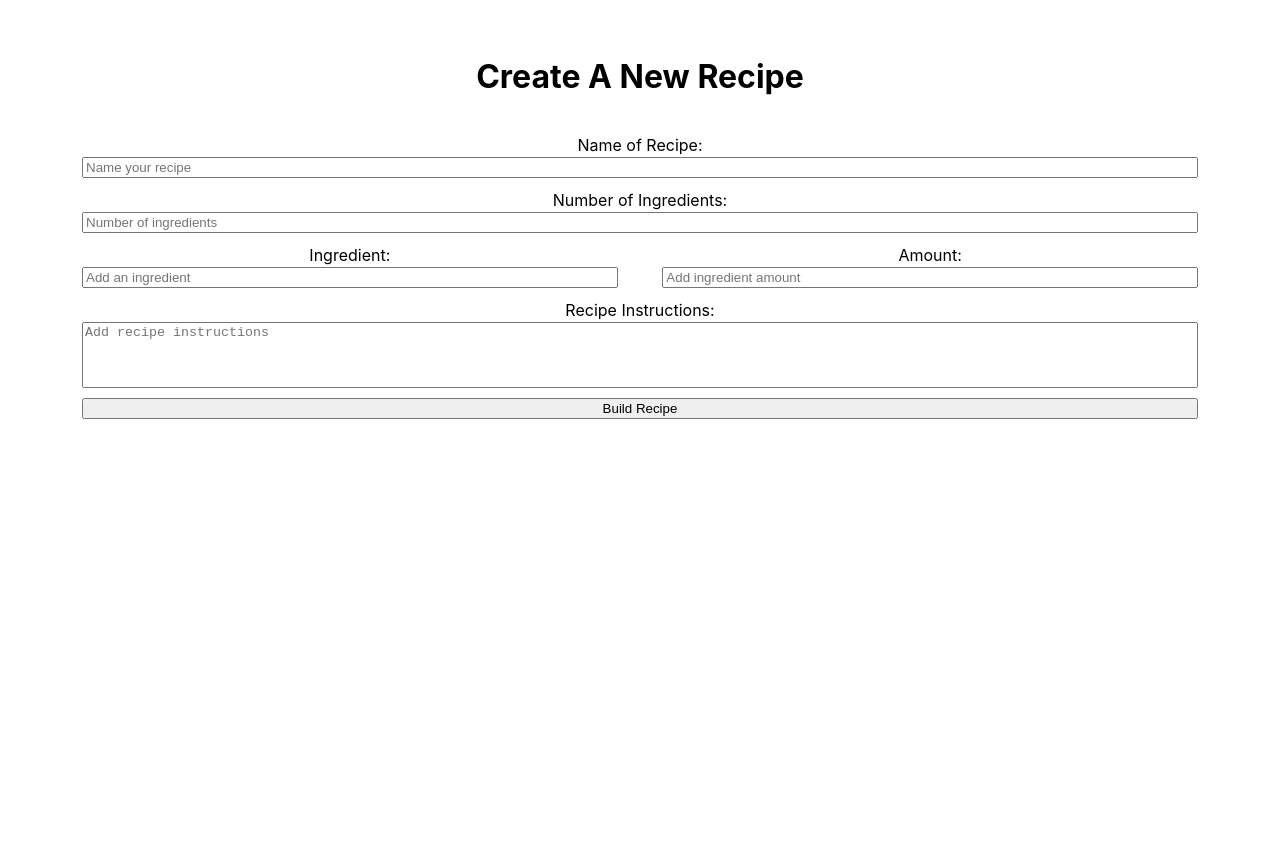
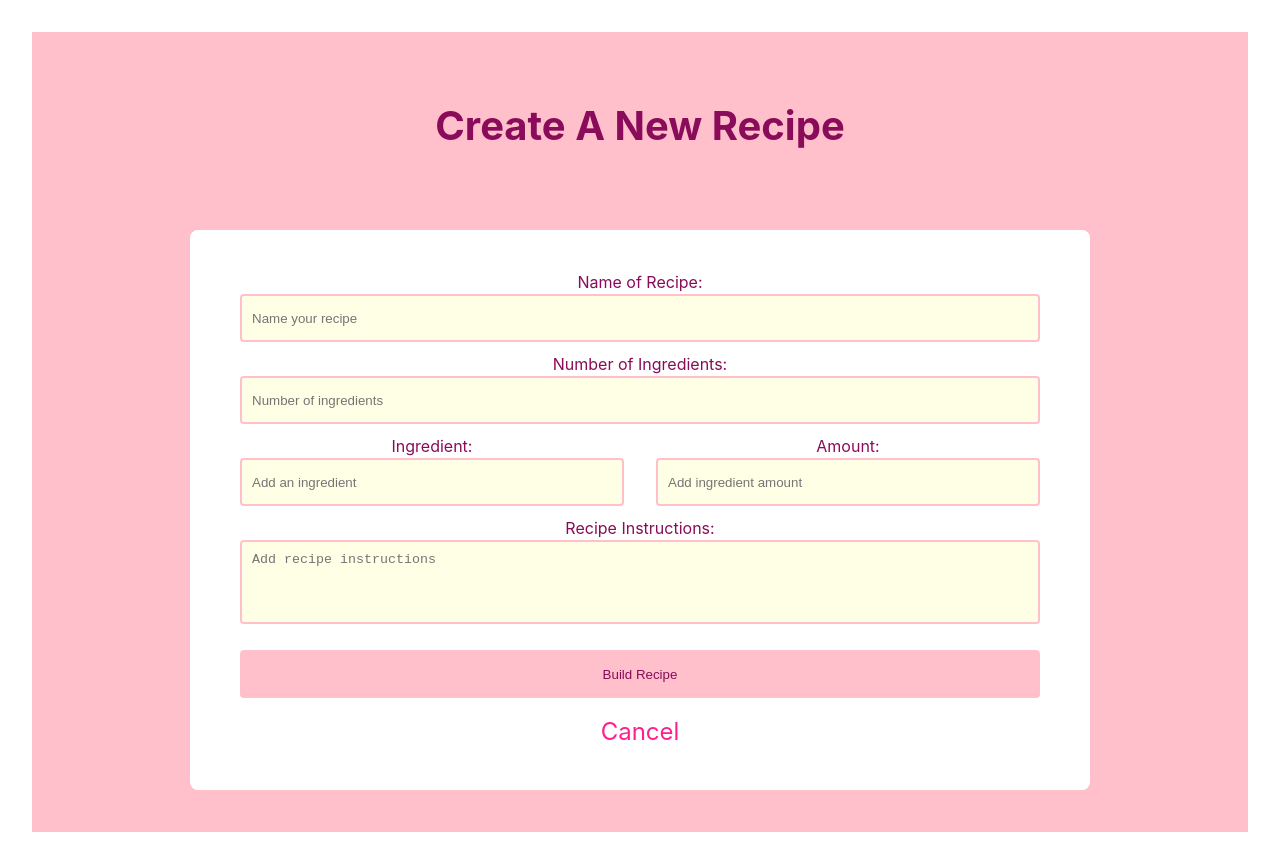
Before and after one commit to reganbrown/recipe-box, a React (Vite) app: page /CreateRecipe in a window 1280 px wide. Before the commit the page ends 800 px from the top, so only its background shows below. Built offline with nearby package versions, Linux system fonts and the light colour scheme.

Commit message:
final styling

```diff
--- a/src/App.jsx
+++ b/src/App.jsx
@@ -1,27 +1,21 @@
-
 import CreateRecipe from "./pages/CreateRecipe/CreateRecipe";
-import HomePage from './pages/HomePage/HomePage';
-import NotFoundPage from './pages/NotFoundPage/NotFoundPage';
-import OpenRecipe from './pages/OpenRecipe/OpenRecipe';
-import SingleRecipe from './pages/SingleRecipe/SingleRecipe';
-import './App.css'
-import { BrowserRouter, Routes, Route } from 'react-router-dom';
-
+import HomePage from "./pages/HomePage/HomePage";
+import NotFoundPage from "./pages/NotFoundPage/NotFoundPage";
+import OpenRecipe from "./pages/OpenRecipe/OpenRecipe";
+import SingleRecipe from "./pages/SingleRecipe/SingleRecipe";
+import "./App.css";
+import { BrowserRouter, Routes, Route } from "react-router-dom";
 
 function App() {
   return (
-
-
     <BrowserRouter>
       <Routes>
-        <Route path='/' element={ <HomePage/>}/>
-        <Route path="recipes" element={<OpenRecipe/>} />
-        <Route path="recipes/:id" element={<SingleRecipe/>} />
+        <Route path="/" element={<OpenRecipe />} />
+        <Route path="recipes/:id" element={<SingleRecipe />} />
         <Route path="/CreateRecipe" element={<CreateRecipe />} />
-        <Route path='*' element={<NotFoundPage/>} />
+        <Route path="*" element={<NotFoundPage />} />
       </Routes>
     </BrowserRouter>
-
   );
 }
 
--- a/src/pages/CreateRecipe/CreateRecipe.jsx
+++ b/src/pages/CreateRecipe/CreateRecipe.jsx
@@ -5,6 +5,7 @@ import { ToastContainer, toast } from "react-toastify";
 import "react-toastify/dist/ReactToastify.css";
 import "./CreateRecipe.scss";
 import { useNavigate } from "react-router-dom";
+import { Link } from "react-router-dom";
 
 export default function CreateRecipe() {
   const [numberOfIngredients, setNumberOfIngredients] = useState(1);
@@ -47,17 +48,17 @@ export default function CreateRecipe() {
   }
 
   return (
-    <>
+    <div className="page">
       <h1 className="form-header"> Create A New Recipe </h1>
       <form onSubmit={submitRecipe} className="recipe-form">
-        <label>Name of Recipe:</label>
+        <label className="label">Name of Recipe:</label>
         <input
           type="text"
           placeholder="Name your recipe"
           className="form__input"
           name="recipeName"
         ></input>
-        <label>Number of Ingredients:</label>
+        <label className="label">Number of Ingredients:</label>
         <input
           type="number"
           placeholder="Number of ingredients"
@@ -69,16 +70,19 @@ export default function CreateRecipe() {
         {Array.from({ length: numberOfIngredients }).map((_, index) => (
           <Ingredient key={index} update={updateIngredientList} id={index} />
         ))}
-        <label>Recipe Instructions:</label>
+        <label className="label">Recipe Instructions:</label>
         <textarea
           placeholder="Add recipe instructions"
           name="recipeInstructions"
           className="form__input instructions"
         ></textarea>
 
-        <button>Build Recipe</button>
+        <button className="submitButton">Build Recipe</button>
         <ToastContainer />
+        <Link to="/" className="cancel__link">
+          <div className="cancel">Cancel</div>
+        </Link>
       </form>
-    </>
+    </div>
   );
 }
--- a/src/pages/CreateRecipe/CreateRecipe.scss
+++ b/src/pages/CreateRecipe/CreateRecipe.scss
@@ -1,18 +1,59 @@
+.page {
+  background-color: pink;
+  height: 100vh;
+}
+
 .recipe-form {
   display: flex;
   flex-direction: column;
-  padding: 10px 50px;
+  padding: 40px 50px;
+  background-color: white;
+  width: 800px;
+  margin: auto;
+  border-radius: 8px;
 }
 
 .form__input {
   margin-bottom: 10px;
+  height: 1.5rem;
+  padding: 10px;
+  border-radius: 4px;
+  border: 2px solid pink;
+  background-color: rgba(255, 255, 224, 0.8);
 }
 
 .form-header {
   text-align: center;
+  color: rgb(138, 11, 89); /* Heading color */
+  font-size: 2.5rem; /* Font size for the recipe name */
+  margin-bottom: 10px;
+  margin-top: 0;
+  padding: 4rem;
 }
 
 .instructions {
   resize: none;
   height: 60px;
 }
+
+.cancel {
+  text-align: center;
+  color: #ff1f8f;
+  font-size: 1.5rem;
+  &__link {
+    text-decoration: none;
+  }
+}
+
+.submitButton {
+  background-color: pink;
+  border: none;
+  height: 3rem;
+  border-radius: 4px;
+  color: rgb(138, 11, 89);
+  margin: 1rem 0;
+}
+
+.label {
+  color: rgb(138, 11, 89);
+}
--- a/src/pages/OpenRecipe/OpenRecipe.jsx
+++ b/src/pages/OpenRecipe/OpenRecipe.jsx
@@ -1,5 +1,5 @@
-import { useEffect, useState } from 'react';
-import { Link } from 'react-router-dom'; // Import Link
+import { useEffect, useState } from "react";
+import { Link } from "react-router-dom"; // Import Link
 import "./OpenRecipe.scss";
 import axios from "axios";
 
@@ -23,16 +23,21 @@ const OpenRecipe = () => {
 
   return (
     <>
-            <h1>Recipes</h1>
-            <div className='recipes__list'>
+      <div className="recipes-list-container">
+        <h1 className="recipes-title">Recipes</h1>
+        <div className="recipes__list">
           {recipes.map((recipe) => (
-                    <div key={recipe.id}>
-                        <Link to={`/recipes/${recipe.id}`}>
+            <div className="recipes__item" key={recipe.id}>
+              <Link to={`/recipes/${recipe.id}`} className="link">
                 <p>{recipe.name}</p>
               </Link>
             </div>
           ))}
         </div>
+      </div>
+      <Link className="links" to="/CreateRecipe">
+        <div className="new-recipe">+</div>
+      </Link>
     </>
   );
 };
--- a/src/pages/OpenRecipe/OpenRecipe.scss
+++ b/src/pages/OpenRecipe/OpenRecipe.scss
@@ -0,0 +1,57 @@
+.recipes-list-container {
+  padding: 20px;
+  background-color: white;
+  color: rgb(138, 11, 89);
+  font-family: Arial, sans-serif;
+  border-radius: 10px;
+  max-width: 800px;
+  margin: auto;
+}
+
+.recipes-title {
+  color: rgb(138, 11, 89);
+  font-size: 2.5rem;
+  text-align: center;
+  margin-bottom: 20px;
+}
+
+.recipes__list {
+  display: flex;
+  flex-direction: column;
+  gap: 15px;
+}
+
+.recipes__item {
+  background-color: rgba(255, 182, 193, 0.5);
+  color: rgb(138, 11, 89);
+  padding: 15px;
+  border-radius: 5px;
+  transition: background-color 0.3s;
+}
+
+.recipes__item:hover {
+  background-color: rgba(255, 105, 180, 0.5);
+}
+
+.link {
+  text-decoration: none;
+  color: inherit;
+  font-weight: bold;
+}
+
+.links {
+  text-decoration: none;
+}
+
+.new-recipe {
+  display: flex;
+  justify-content: center;
+  align-items: center;
+  width: 3rem;
+  height: 2.75rem;
+  background-color: pink;
+  border-radius: 50%;
+  font-size: 2rem;
+  margin: auto;
+  padding-bottom: 0.25rem;
+}
--- a/src/pages/SingleRecipe/SingleRecipe.jsx
+++ b/src/pages/SingleRecipe/SingleRecipe.jsx
@@ -1,6 +1,8 @@
-import { useEffect, useState } from 'react';
-import { useParams } from 'react-router-dom';
-import axios from 'axios';
+import { useEffect, useState } from "react";
+import { useParams } from "react-router-dom";
+import axios from "axios";
+import { Link } from "react-router-dom";
+import "./SingleRecipe.scss";
 
 const SingleRecipe = () => {
   const { id } = useParams();
@@ -21,25 +23,30 @@ const SingleRecipe = () => {
   }, [id]);
 
   return (
+    <div className="recipe">
       <div className="recipe-container">
         {recipe ? (
           <>
-                   <h1>{recipe.name}</h1>
-                    <h3>Ingredients</h3>
-                    <ul>
+            <h1 className="recipe__heading">{recipe.name}</h1>
+            <h3 className="recipe__subheading">Ingredients</h3>
+            <ul className="ingredient__list">
               {recipe.ingredients.map((item, index) => (
-                            <li key={index}>
+                <li className="ingredient__item" key={index}>
                   {item.amount} of {item.ingredient}
                 </li>
               ))}
             </ul>
-                    <h3>Instructions</h3>
-                    <p>{recipe.instructions}</p>
+            <h3 className="recipe__subheading">Instructions</h3>
+            <p className="recipe__instruction">{recipe.instructions}</p>
+            <Link to="/" className="link">
+              <p className="return-home">return</p>
+            </Link>
           </>
         ) : (
           <p>Loading...</p>
         )}
       </div>
+    </div>
   );
 };
 
--- a/src/pages/SingleRecipe/SingleRecipe.scss
+++ b/src/pages/SingleRecipe/SingleRecipe.scss
@@ -0,0 +1,67 @@
+/* SingleRecipe.scss */
+.recipe {
+  background-color: pink;
+  height: 100vh;
+  display: flex;
+}
+.recipe-container {
+  padding: 20px;
+  background-color: white; /* Background color */
+  color: black; /* Text color */
+  font-family: Arial, sans-serif;
+  border-radius: 10px;
+  box-shadow: 0 2px 10px rgba(0, 0, 0, 0.1);
+  width: 800px; /* Limit the width of the container */
+  margin: auto; /* Center the container */
+}
+
+.recipe__heading {
+  color: rgb(138, 11, 89); /* Heading color */
+  font-size: 2.5rem; /* Font size for the recipe name */
+  margin-bottom: 10px;
+}
+
+.recipe__subheading {
+  color: #ff1f8f; /* Subheading color */
+  font-size: 1.8rem; /* Font size for the section headings */
+  margin-top: 20px;
+  margin-bottom: 10px;
+}
+
+.ingredient__list {
+  list-style-type: none; /* Remove default list styling */
+  padding: 0; /* Remove padding */
+}
+
+.ingredient__item {
+  background-color: rgba(
+    255,
+    182,
+    193,
+    0.5
+  ); /* Light pink background for list items */
+  color: black; /* Text color for list items */
+  padding: 8px; /* Padding for list items */
+  margin-bottom: 5px; /* Spacing between list items */
+  border-radius: 5px; /* Rounded corners */
+}
+
+.recipe__instruction {
+  background-color: rgba(
+    255,
+    255,
+    224,
+    0.8
+  ); /* Light yellow background for instructions */
+  padding: 15px;
+  border-radius: 5px;
+}
+
+.return-home {
+  display: flex;
+  justify-content: center;
+  background-color: pink;
+  border-radius: 8px;
+  height: 2rem;
+  align-items: center;
+}
```
Lines whose indentation alone changed are shown as unchanged.
